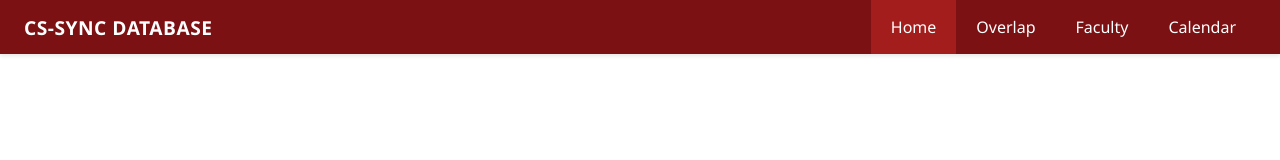
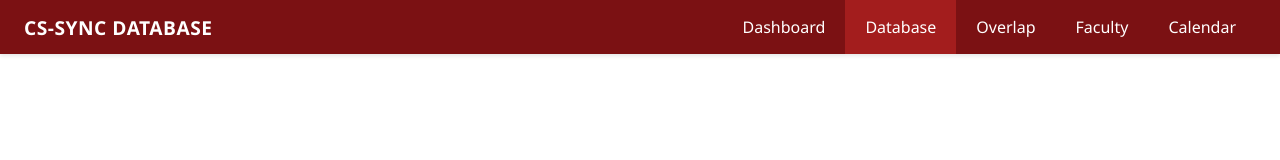
Before and after one commit to jayyyy051608/cs-sync-web, a plain HTML site: page database.html in a window 1280 px wide. Drawn offline with Linux system fonts and the light colour scheme.

Commit message:
Add database link to dashboard sidebar navigation

```diff
--- a/database.html
+++ b/database.html
@@ -62,9 +62,10 @@
         <!-- Website Logo -->
         <div class="logo">CS-SYNC DATABASE</div>
 
-        <!-- Navigation Links -->
+     <!-- Navigation Links -->
         <ul class="nav-links">
-            <li><a href="dashboard.html" class="active">Home</a></li>
+            <li><a href="dashboard.html">Dashboard</a></li>
+            <li><a href="database.html" class="active">Database</a></li>
             <li><a href="#overlap">Overlap</a></li>
             <li><a href="#faculty">Faculty</a></li>
             <li><a href="#calendar">Calendar</a></li>
```
